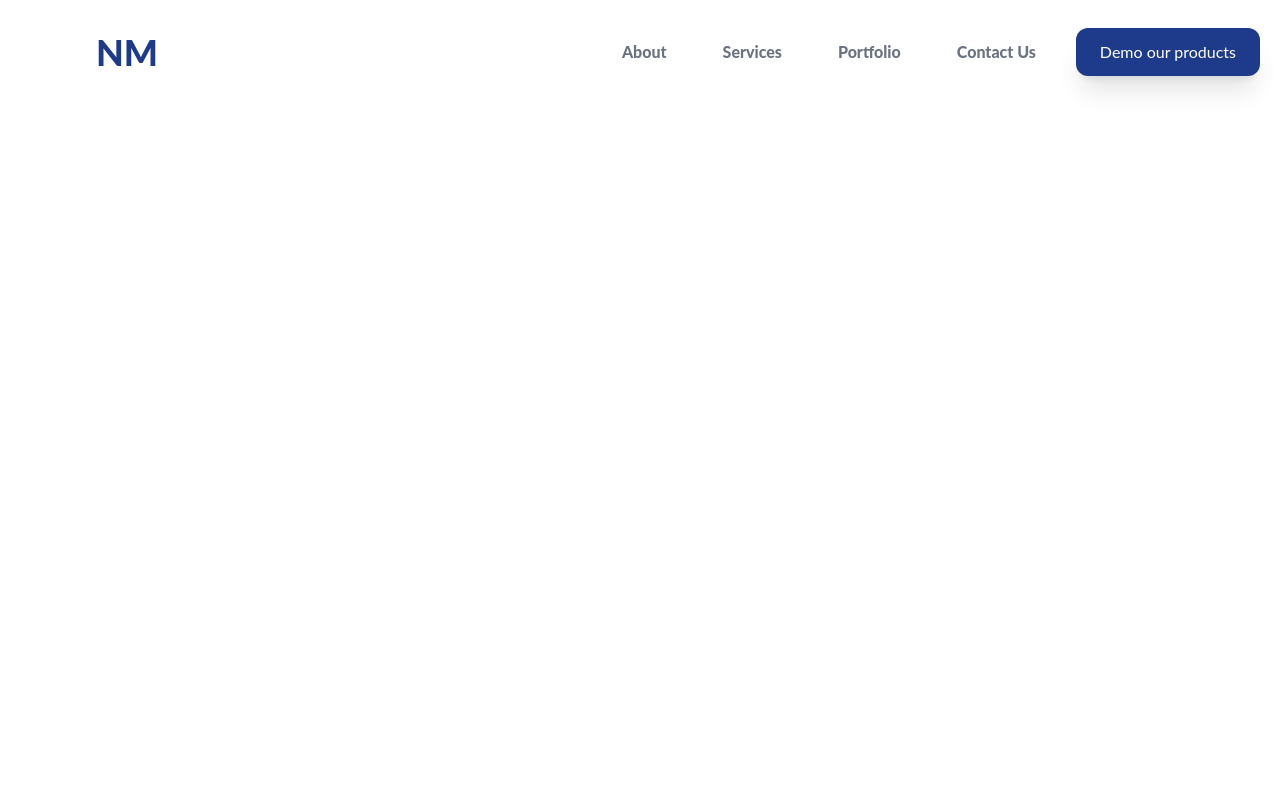
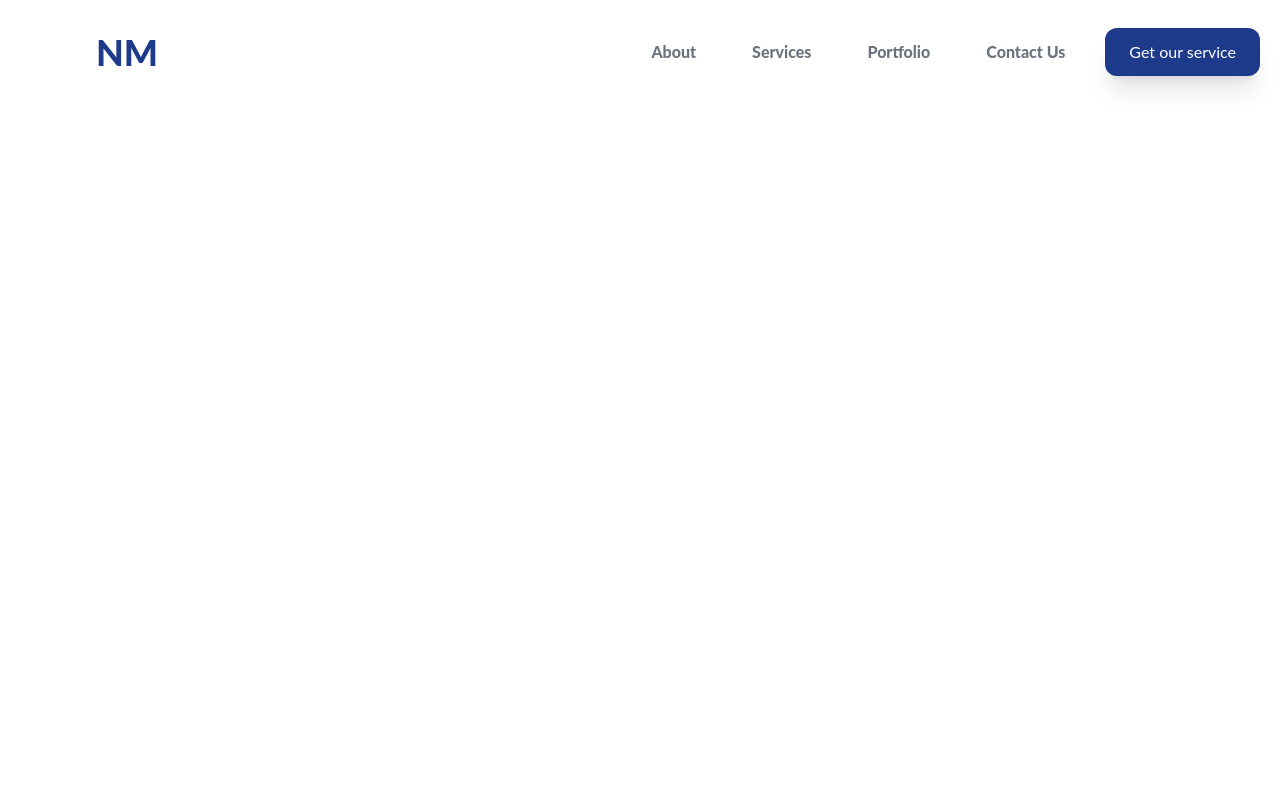
Before and after one commit to nitishkumar80/NM---Agency, a React (Create React App) app: page /contact in a window 1280 px wide. Shown: the top 800 px of the page. Built offline with nearby package versions, Linux system fonts and the light colour scheme.

Commit message:
Update NavLinks.js

```diff
--- a/src/components/Navbar/NavLinks.js
+++ b/src/components/Navbar/NavLinks.js
@@ -17,7 +17,7 @@ const NavLinks = () => {
                 Contact Us
             </HashLink>
             <HashLink className="text-white bg-blue-900 hover:bg-blue-800 inline-flex items-center justify-center w-auto px-6 py-3 shadow-xl rounded-xl" smooth to="/get-demo#demo">
-                Demo our products
+             Get our service
             </HashLink>
         </>
     )
```
